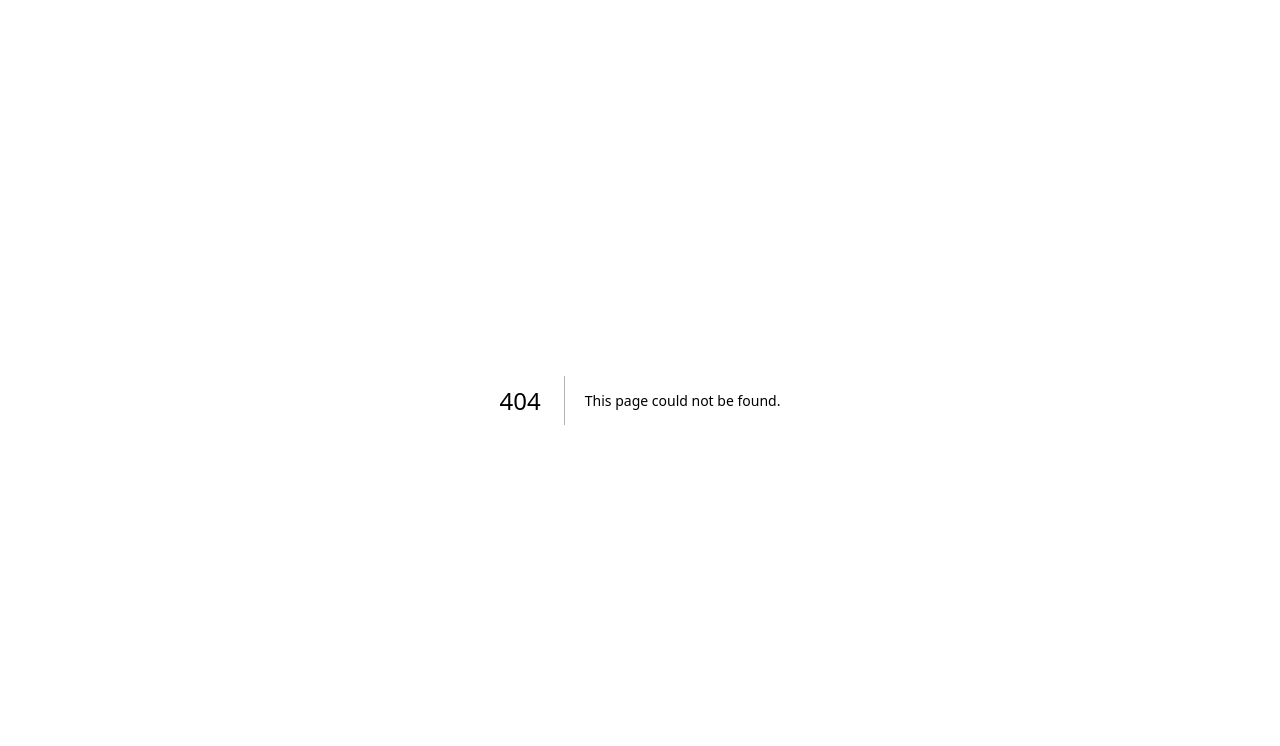
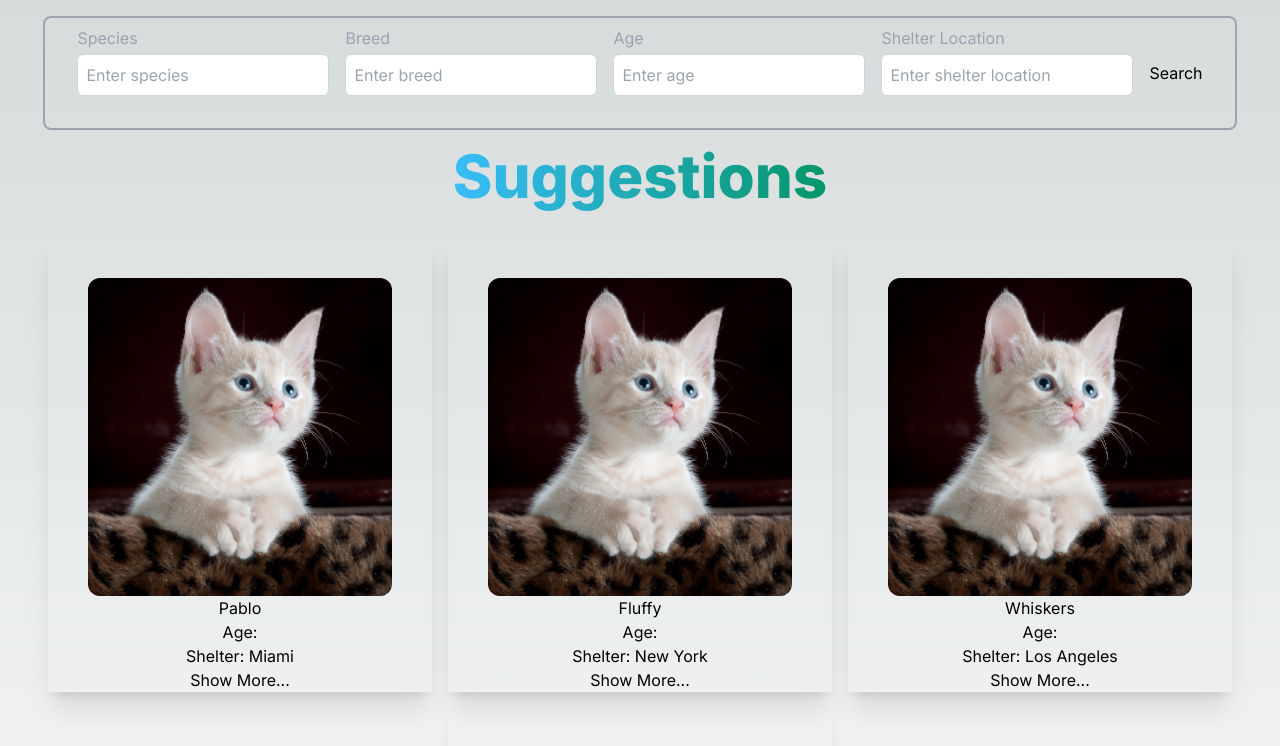
Before and after one commit to husseinkhaled733/Pet_Shelter_Front_end, a Next.js app: page /Home in a window 1280 px wide. Before the commit this address had no page. Shown: the top 746 px of the page. Built offline with nearby package versions, Linux system fonts and the light colour scheme.

Commit message:
Implementing home and Pet profile

```diff
--- /dev/null
+++ b/src/app/Home/dummyPetData.ts
@@ -0,0 +1,66 @@
+// Dummy data for PetCard
+export const dummyPetData = {
+  petId: '1',
+  name: 'Pablo',
+  dateOfBirth: '2020-01-01',
+  gender: 'Male',
+  healthStatus: 'Healthy',
+  species: 'Cat',
+  breed: 'Siamese',
+  behaviour: 'Playful',
+  description: 'A friendly and playful cat named Pablo.',
+  relevantDocuments: ['Vaccination Records'],
+  availableStatus: 'Available',
+  shelter: 'Miami',
+  images: ['/cat_pablo.jpg'], // Provide the correct path to your image
+};
+
+export const dummyPetData1 = {
+  petId: '2',
+  name: 'Fluffy',
+  dateOfBirth: '2021-03-15',
+  gender: 'Female',
+  healthStatus: 'Vaccinated',
+  species: 'Dog',
+  breed: 'Golden Retriever',
+  behaviour: 'Friendly',
+  description: 'Fluffy is a lovely Golden Retriever looking for a home.',
+  relevantDocuments: ['Health Certificate'],
+  availableStatus: 'Available',
+  shelter: 'New York',
+  images: ['/dog_fluffy.jpg'], // Provide the correct path to your image
+};
+
+export const dummyPetData2 = {
+  petId: '3',
+  name: 'Whiskers',
+  dateOfBirth: '2019-07-10',
+  gender: 'Male',
+  healthStatus: 'Neutered',
+  species: 'Cat',
+  breed: 'Tabby',
+  behaviour: 'Independent',
+  description: 'Whiskers is an independent and well-behaved cat.',
+  relevantDocuments: ['Neutering Certificate'],
+  availableStatus: 'Adopted',
+  shelter: 'Los Angeles',
+  images: ['/cat_whiskers.jpg'], // Provide the correct path to your image
+};
+
+export const dummyPetData3 = {
+  petId: '4',
+  name: 'Buddy',
+  dateOfBirth: '2022-02-28',
+  gender: 'Male',
+  healthStatus: 'Flea Treated',
+  species: 'Dog',
+  breed: 'Beagle',
+  behaviour: 'Energetic',
+  description: 'Buddy is an energetic Beagle who loves to play.',
+  relevantDocuments: ['Flea Treatment Receipt'],
+  availableStatus: 'Available',
+  shelter: 'Chicago',
+  images: ['/dog_buddy.jpg'], // Provide the correct path to your image
+};
+
+export default dummyPetData;
--- /dev/null
+++ b/src/app/Home/page.tsx
@@ -0,0 +1,39 @@
+import React from "react";
+import PetCard from "../Pet/petCard";
+import SearchBar from "../Search/Searchcomponent";
+import {
+  dummyPetData,
+  dummyPetData1,
+  dummyPetData2,
+  dummyPetData3,
+} from "./dummyPetData";
+
+const HomePage = () => {
+  const petDataList = [
+    dummyPetData,
+    dummyPetData1,
+    dummyPetData2,
+    dummyPetData3,
+  ];
+  return (
+    <div className="container mx-auto p-4">
+      <SearchBar />
+      <div className="text-center mb-8">
+        <h1 className="text-3xl md:text-5xl lg:text-6xl font-extrabold text-gray-900 dark:text-white">
+          <span className="text-transparent bg-clip-text bg-gradient-to-r to-emerald-600 from-sky-400">
+            Suggestions
+          </span>
+        </h1>
+      </div>
+      <ul className="flex flex-wrap justify-center gap-4">
+        {petDataList.map((petData, index) => (
+          <li key={index}>
+            <PetCard petData={petData} />
+          </li>
+        ))}
+      </ul>
+    </div>
+  );
+};
+
+export default HomePage;
--- /dev/null
+++ b/src/app/Pet/[petId]/page.tsx
@@ -0,0 +1,92 @@
+// components/PetProfile.js
+
+import React from "react";
+import Image from "next/image";
+import {
+  dummyPetData,
+  dummyPetData1,
+  dummyPetData2,
+  dummyPetData3,
+}
+  from "../../Home/dummyPetData";
+
+const PetProfile = ({ params }: any) => {
+  const petDataList = [
+    dummyPetData,
+    dummyPetData1,
+    dummyPetData2,
+    dummyPetData3,
+  ];
+
+  const pet = petDataList[params.petId - 1];
+
+  return (
+    <div className="container mx-auto mt-8 p-8 rounded-lg shadow-lg">
+      <div className="grid grid-cols-1 md:grid-cols-2 lg:grid-cols-3 gap-8">
+        <div className="col-span-1 md:col-span-2 lg:col-span-3">
+          {/* Display images */}
+          <div className="mb-4 flex justify-center">
+            <Image
+              src={require("../../cat.jpg")}
+              alt={pet.name}
+              className="w-1/3 h-1/3 rounded-lg shadow-md"
+            />
+            {/* {images.map((image, index) => (
+              <img
+                key={index}
+                src={image}
+                alt={`${name} Image ${index + 1}`}
+                className="w-full h-auto rounded-lg shadow-md"
+              />
+            ))} */}
+          </div>
+          {/* Basic information */}
+          <div className="mb-4 mx-auto text-center">
+            <h2 className="text-2xl font-bold mb-4">{pet.name}</h2>
+            <div className="w-full sm:w-1/2 inline-block">
+              <p className="text-gray-600">Date of Birth: {pet.dateOfBirth}</p>
+              <p className="text-gray-600">Gender: {pet.gender}</p>
+              <p className="text-gray-600">Health Status: {pet.healthStatus}</p>
+            </div>
+            <div className="w-full sm:w-1/2 inline-block">
+              <p className="text-gray-600">Species: {pet.species}</p>
+              <p className="text-gray-600">Breed: {pet.breed}</p>
+              <p className="text-gray-600">Behaviour: {pet.behaviour}</p>
+            </div>
+          </div>
+
+          {/* Description */}
+          <div className="mb-4 mx-auto text-center">
+            <h3 className="text-xl font-bold mb-2">Description</h3>
+            <p className="text-gray-700">{pet.description}</p>
+          </div>
+        </div>
+
+        {/* Relevant Documents and Availability */}
+        <div className="col-span-1 md:col-span-2 lg:col-span-3">
+          {/* Relevant Documents */}
+          <div className="mb-4 mx-auto text-center">
+            <h3 className="text-xl font-bold mb-2">Relevant Documents</h3>
+            <ul className="list-disc list-inside">
+              {pet.relevantDocuments.map((doc, index) => (
+                <li key={index} className="text-gray-700">
+                  {doc}
+                </li>
+              ))}
+            </ul>
+          </div>
+
+          {/* Availability Status */}
+          <div className="mb-4 mx-auto text-center">
+            <h3 className="text-xl font-bold mb-2">Availability Status</h3>
+            <p className="text-2xl text-green-500 font-semibold">
+              {pet.availableStatus}
+            </p>
+          </div>
+        </div>
+      </div>
+    </div>
+  );
+};
+
+export default PetProfile;
--- /dev/null
+++ b/src/app/Pet/petCard.tsx
@@ -0,0 +1,28 @@
+// PetCard.js
+import Image from "next/image";
+import Link from "next/link";
+import React from "react";
+
+
+const PetCard = ({ petData }: { petData: any }) => {
+  const { petId, name, age, shelter } = petData;
+  return (
+    <div className="card w-96 bg-base-100 shadow-xl">
+      <figure className="px-10 pt-10">
+        <Image src={require("./cat.jpg")} alt="Cat" className="rounded-xl" />
+      </figure>
+      <div className="card-body items-center text-center">
+        <h2 className="card-title">{name}</h2>
+        <p>Age: {age}</p>
+        <p>Shelter: {shelter}</p>
+        <div className="card-actions">
+          <Link href={`/Pet/${petId}`}>
+          <button className="btn btn-primary">Show More...</button>
+          </Link>
+        </div>
+      </div>
+    </div>
+  );
+};
+
+export default PetCard;
--- /dev/null
+++ b/src/app/Search/Searchcomponent.tsx
@@ -0,0 +1,74 @@
+// components/SearchBar.js
+
+import React from "react";
+
+const SearchBar = () => {
+  return (
+    <div className="flex flex-col md:flex-row m-auto items-center w-fit justify-center space-y-4 md:space-y-0 mb-4 border-2 border-gray-400 px-6 pb-6 rounded-lg bg-base-100">
+      {/* Species Field */}
+      <div className="flex flex-col mb-4 md:mb-0 p-2">
+        <label htmlFor="species" className="mb-1 text-gray-400">
+          Species
+        </label>
+        <input
+          type="text"
+          id="species"
+          name="species"
+          placeholder="Enter species"
+          className="p-2 border border-gray-300 rounded-md focus:outline-none focus:ring focus:border-blue-300"
+        />
+      </div>
+
+      {/* Breed Field */}
+      <div className="flex flex-col mb-4 md:mb-0 p-2">
+        <label htmlFor="breed" className="mb-1 text-gray-400">
+          Breed
+        </label>
+        <input
+          type="text"
+          id="breed"
+          name="breed"
+          placeholder="Enter breed"
+          className="p-2 border border-gray-300 rounded-md focus:outline-none focus:ring focus:border-blue-300"
+        />
+      </div>
+
+      {/* Age Field */}
+      <div className="flex flex-col mb-4 md:mb-0 p-2">
+        <label htmlFor="age" className="mb-1 text-gray-400">
+          Age
+        </label>
+        <input
+          type="text"
+          id="age"
+          name="age"
+          placeholder="Enter age"
+          className="p-2 border border-gray-300 rounded-md focus:outline-none focus:ring focus:border-blue-300"
+        />
+      </div>
+
+      {/* Shelter Location Field */}
+      <div className="flex flex-col mb-4 md:mb-0 p-2">
+        <label htmlFor="shelterLocation" className="mb-1 text-gray-400">
+          Shelter Location
+        </label>
+        <input
+          type="text"
+          id="shelterLocation"
+          name="shelterLocation"
+          placeholder="Enter shelter location"
+          className="p-2 border border-gray-300 rounded-md focus:outline-none focus:ring focus:border-blue-300"
+        />
+      </div>
+
+      {/* Search Button */}
+      <div className="flex flex-col mb-4 md:mb-0 pt-6 px-2">
+      <button className="btn btn-primary ">
+        Search
+      </button>
+      </div>
+    </div>
+  );
+};
+
+export default SearchBar;
```
Also changed, not shown: src/app/Pet/cat.jpg (added).
